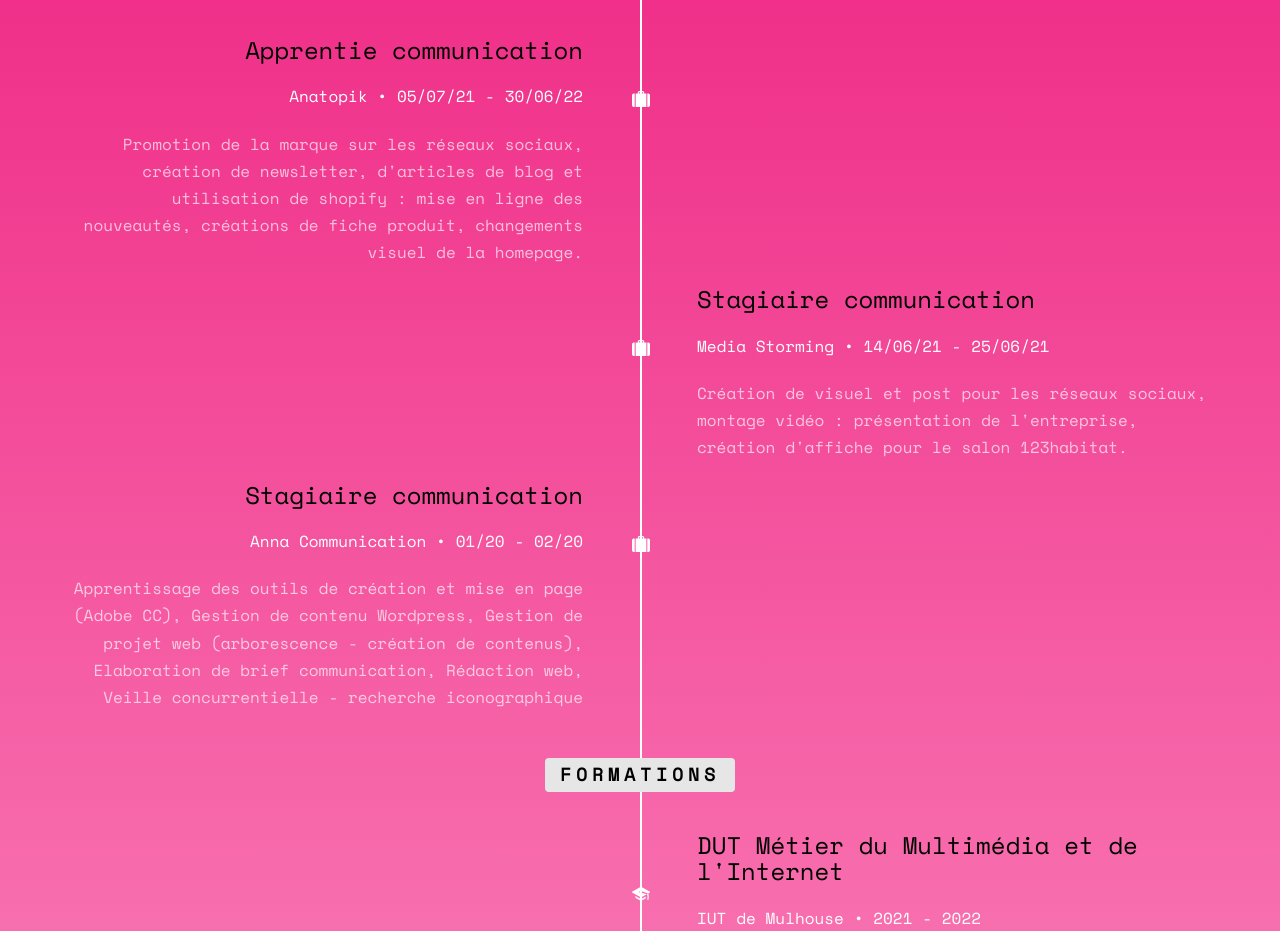
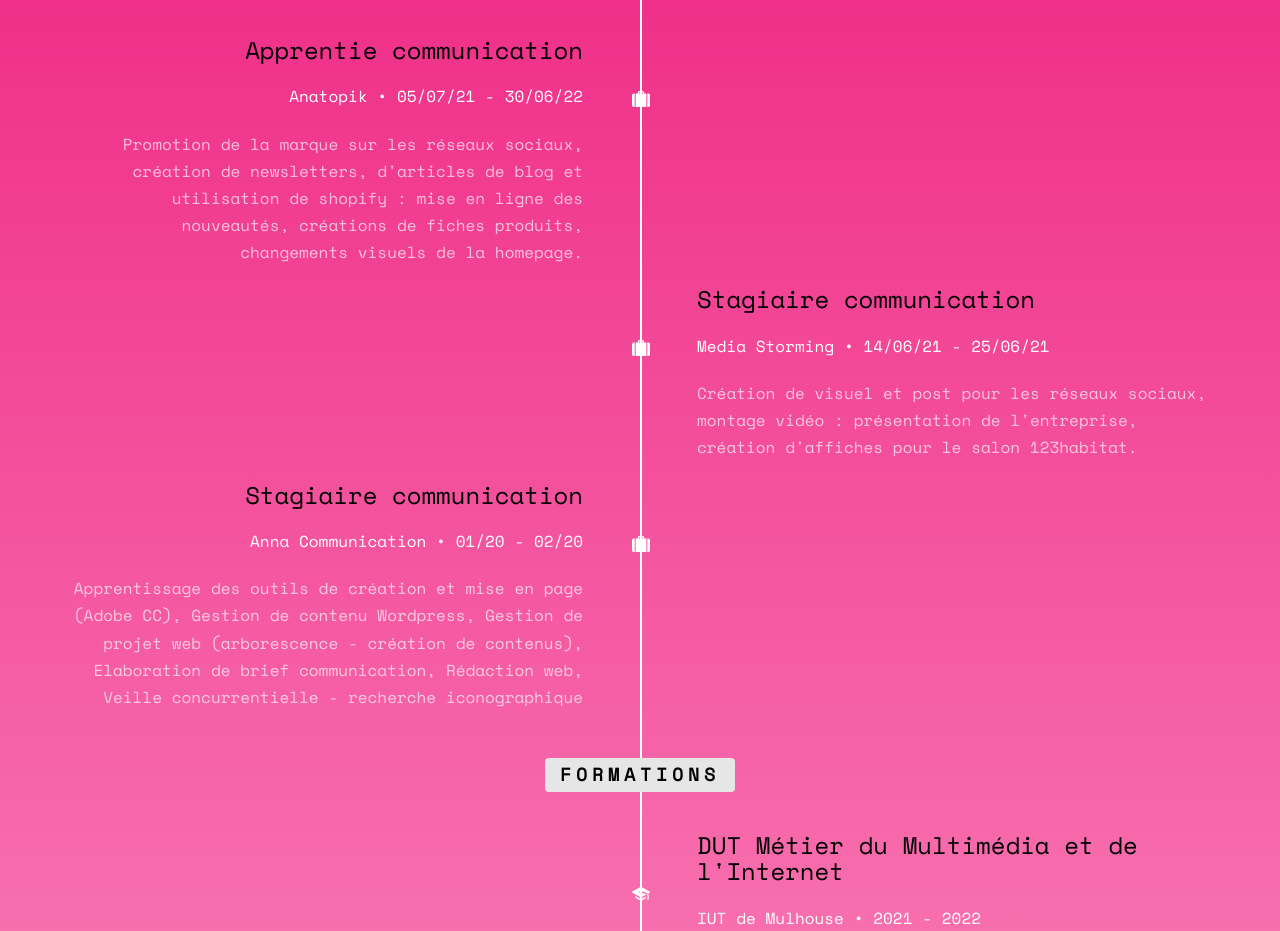
Before and after one commit to ana-georgievski/portfolio, a plain HTML site: page index.html in a window 1280 px wide. Shown: the part 1801-2732 px from the top of the page. Drawn offline with nearby package versions, Linux system fonts and the light colour scheme; some packages are replaced by stand-ins of ours; files whose address does not match are found by name.

Commit message:
Update index.html

```diff
--- a/index.html
+++ b/index.html
@@ -133,7 +133,7 @@
 									<span class="company">Anatopik • 05/07/21 - 30/06/22</span>
 								</div>
 								<div class="timeline-body">
-									<p>Promotion de la marque sur les réseaux sociaux, création de newsletter, d'articles de blog et utilisation de shopify : mise en ligne des nouveautés, créations de fiche produit, changements visuel de la homepage.</p>
+									<p>Promotion de la marque sur les réseaux sociaux, création de newsletters, d'articles de blog et utilisation de shopify : mise en ligne des nouveautés, créations de fiches produits, changements visuels de la homepage.</p>
 								</div>
 							</div>
 						</li>
@@ -145,7 +145,7 @@
 									<span class="company">Media Storming • 14/06/21 - 25/06/21</span>
 								</div>
 								<div class="timeline-body">
-									<p>Création de visuel et post pour les réseaux sociaux, montage vidéo : présentation de l'entreprise, création d'affiche pour le salon 123habitat.</p>
+									<p>Création de visuel et post pour les réseaux sociaux, montage vidéo : présentation de l'entreprise, création d'affiches pour le salon 123habitat.</p>
 								</div>
 							</div>
 						</li>
```
